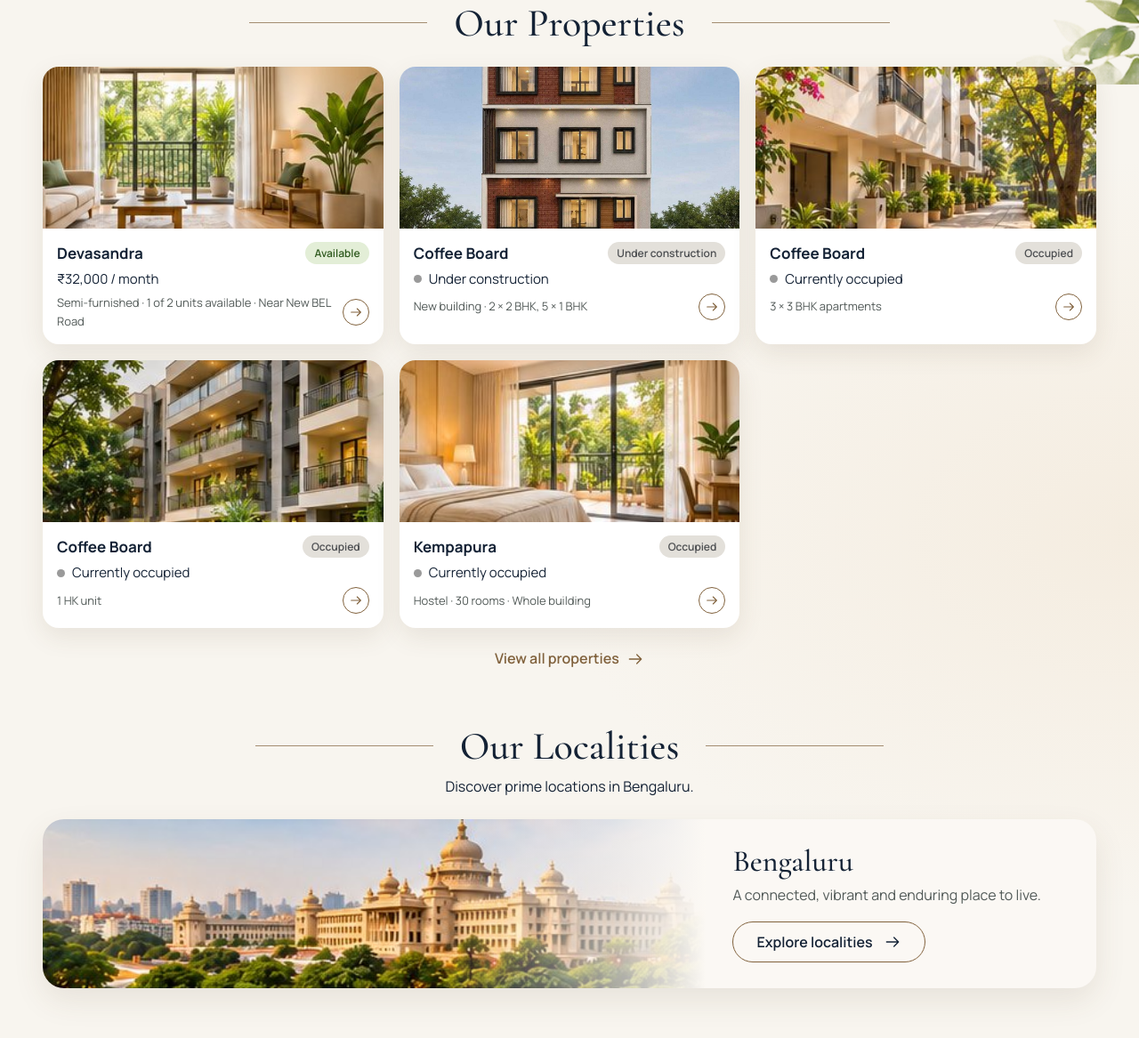
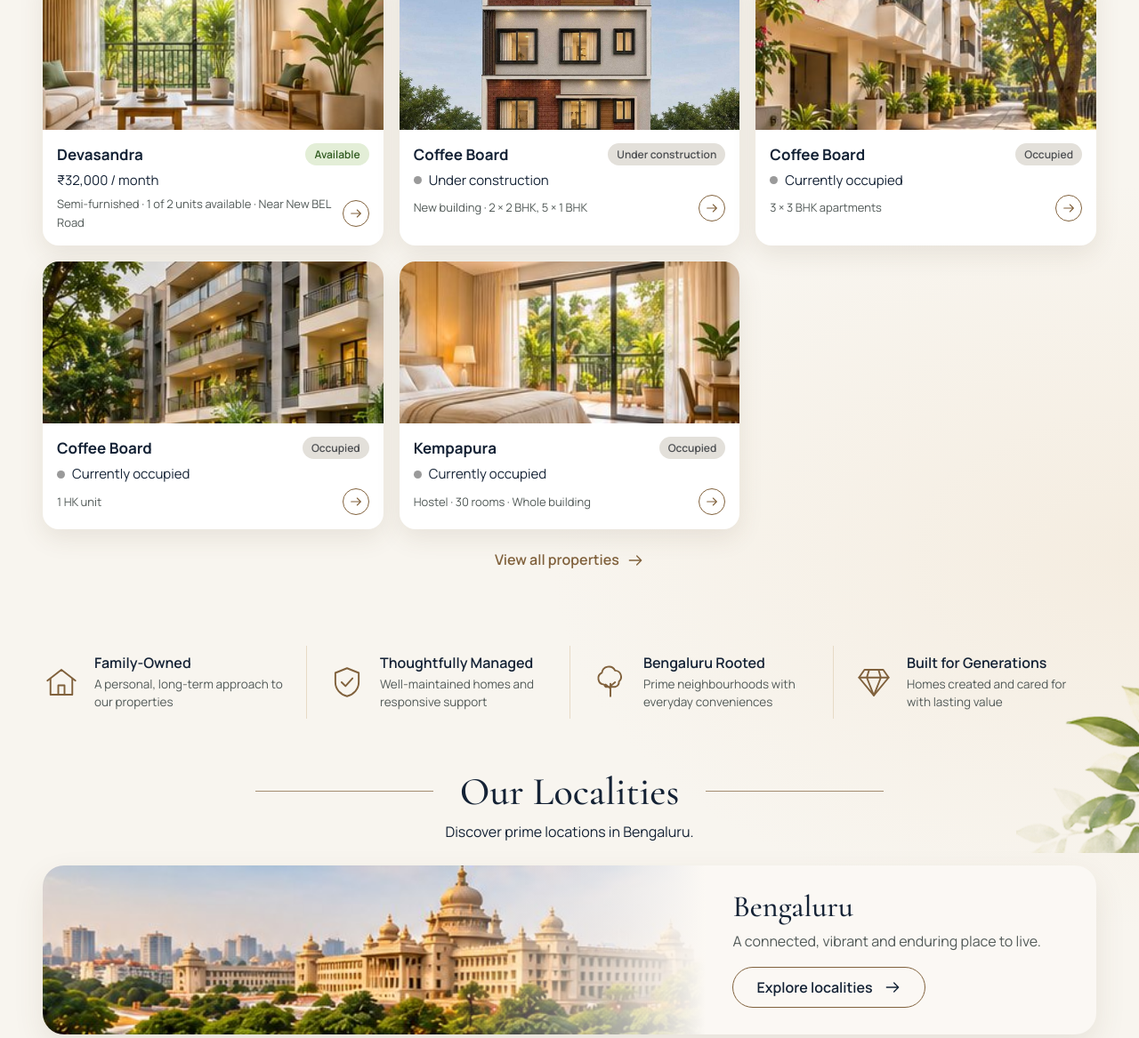
Before and after one commit to matkevin/mativio-website, a plain HTML site: page index.html in a window 1280 px wide. Shown: the part 794-1961 px from the top of the page at 89% size. Drawn offline with nearby package versions, Linux system fonts and the light colour scheme.

Commit message:
Home: Our Properties before the pillars; restore white button text in light mode
- Home page order is now hero, Our Properties, pillars, Our Localities,
  Our Story. Our Localities gets standard section spacing now that it
  follows the pillars.
- Light-mode --btnInk back to #fff as in PR #6 (owner's preference).
  Dark mode keeps navy. Documented as an owner-accepted contrast exception.
- Docs updated: brand, design system, journeys, project status.

Co-Authored-By: Claude Opus 5.5 <noreply@anthropic.com>
Claude-Session: https://claude.ai/code/session_013xPeGoZThizFijSEWsoehx

```diff
--- a/index.html
+++ b/index.html
@@ -23,7 +23,7 @@
    LAYOUT: hash-routed views: home, properties, property detail, enquiry, confirmation, story, contact. */
 :root{--navy:#142235;--gold:#C5AD83;--ivory:#F2EEE5;--olive:#454C47;
 --bg:#F8F5EF;--bg2:#f3e9da;--card:#FFFFFF;--ink:#142235;--mute:#525A58;--line:#e7dac6;
---accent:#80613C;--btn:linear-gradient(180deg,#c9a66c,#ad8a52);--btnInk:#142235;--footer:var(--navy);--field:#fffdf9;
+--accent:#80613C;--btn:linear-gradient(180deg,#c9a66c,#ad8a52);--btnInk:#fff;--footer:var(--navy);--field:#fffdf9;
 --okBg:#4a5a3f;--okInk:#f2eee5;--soonBg:#f1dcb4;--soonInk:#5b4318;--occBg:#e3e0da;--occInk:#4d4f52;
 --shadow:0 18px 40px rgba(93,70,35,.12);color-scheme:light}
 :root[data-theme=dark]{--bg:#142235;--bg2:#0f1b2b;--card:#1D2D40;--ink:#F2EEE5;--mute:#B6BFCA;--footer:#0b1420;--line:#2c3f58;
@@ -678,6 +678,11 @@ header.scrolled .bar{padding-block:0;min-height:calc(var(--hdr) - 10px)}
     </div>
     <div class="shot"><img class="only-l" src="assets/photos/hero_light.jpg" alt="Mativio residence among trees in golden light"><img class="only-d" src="assets/photos/hero_dark.jpg" alt="Mativio residence at dusk with the Mativio sign"></div>
   </div>
+  <div class="sec">
+    <h2 class="ctitle">Our Properties</h2>
+    <div class="minis" id="homeGrid"></div>
+    <div class="cmore"><a class="link gold" href="#properties">View all properties <svg class="i"><use href="#arrow"/></svg></a></div>
+  </div>
   <div class="pillars">
     <div><svg class="i"><use href="#home"/></svg><p><b>Family-Owned</b><span>A personal, long-term approach to our properties</span></p></div>
     <div><svg class="i"><use href="#shield"/></svg><p><b>Thoughtfully Managed</b><span>Well-maintained homes and responsive support</span></p></div>
@@ -686,11 +691,6 @@ header.scrolled .bar{padding-block:0;min-height:calc(var(--hdr) - 10px)}
     <img class="lf lf-b" src="assets/leaves/t_br.png" alt="" aria-hidden="true" loading="lazy">
   </div>
   <div class="sec">
-    <h2 class="ctitle">Our Properties</h2>
-    <div class="minis" id="homeGrid"></div>
-    <div class="cmore"><a class="link gold" href="#properties">View all properties <svg class="i"><use href="#arrow"/></svg></a></div>
-  </div>
-  <div class="sec" style="padding-top:0">
     <h2 class="ctitle">Our Localities</h2>
     <p class="csub">Discover prime locations in Bengaluru.</p>
     <div class="blr"><div class="bimg"><img src="assets/photos/blr_banner.jpg" alt="Bengaluru skyline with Vidhana Soudha" loading="lazy"></div>
```
Also changed, not shown: 4 other files.
